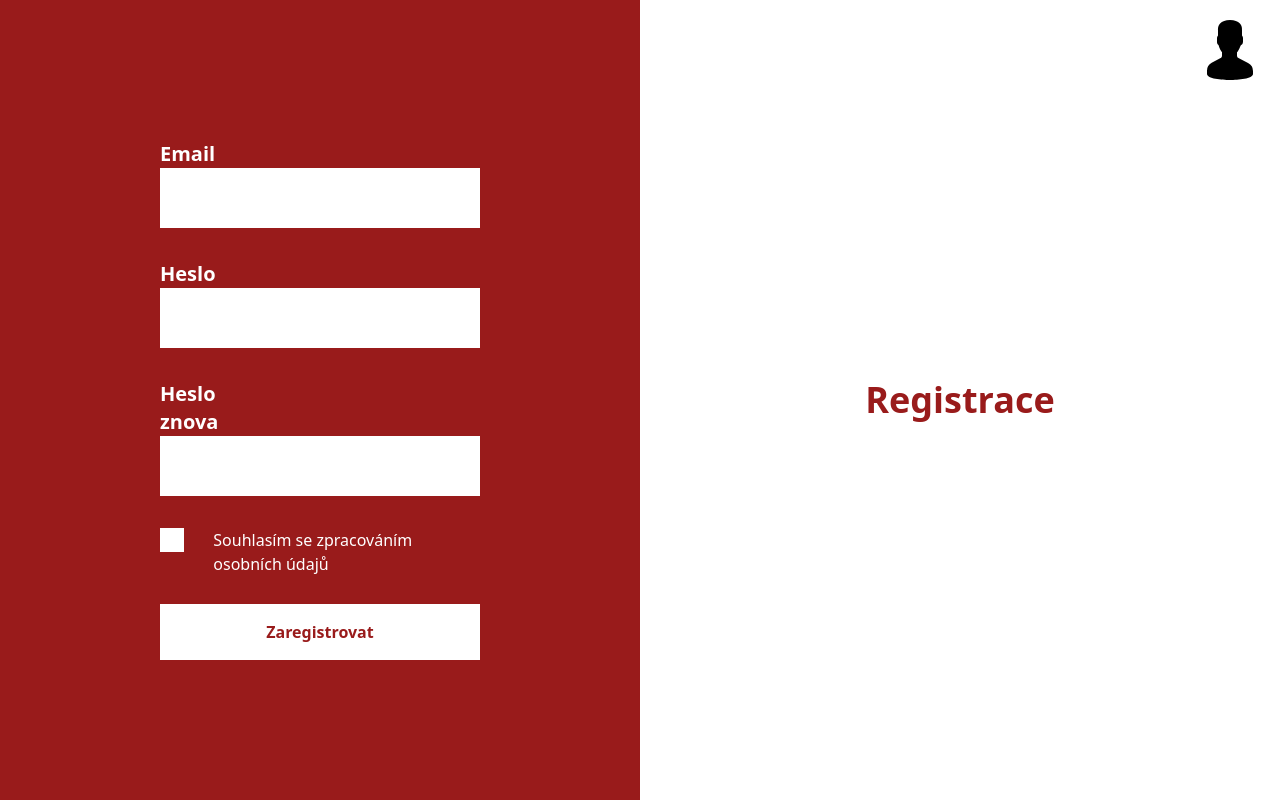
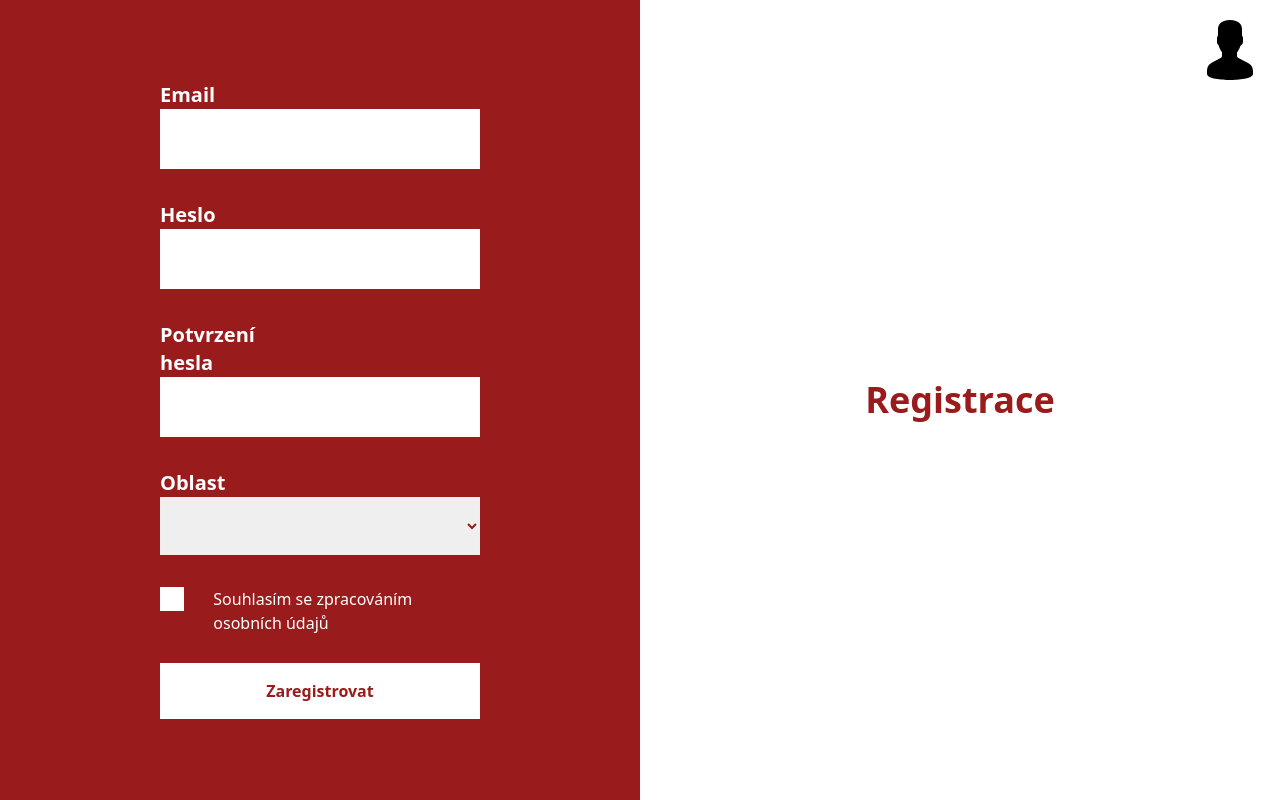
Before and after one commit to Jirihruska/prodam-co-mam-fe, a Vue app: page /registration-page in a window 1280 px wide. Built offline with nearby package versions, Linux system fonts and the light colour scheme; the HTML template or start-up script is replaced by a standard one; what simple-vue-validator would draw is missing.

Commit message:
doplnění o input (select) oblasti

```diff
--- a/src/components/registrationPage/RegistrationPage.vue
+++ b/src/components/registrationPage/RegistrationPage.vue
@@ -50,7 +50,7 @@
         <div class="container pb-8">
           <div class="text-left w-1/3">
             <label class="text-xl font-semibold select-none text-white"
-              >Heslo znova</label
+              >Potvrzení hesla</label
             >
           </div>
           <div class="centered text-center">
@@ -70,6 +70,46 @@
             />
           </div>
         </div>
+         <div class="container pb-8">
+          <div class="text-left w-1/3">
+            <label class="text-xl font-semibold select-none text-white"
+              >Oblast</label
+            >
+          </div>
+          <div class="centered text-center">
+            <select
+              type="select"
+              autocomplete="new-password"
+              v-model="selected"
+              class="
+                centered
+                focus:outline-none
+                text-lg
+                p-4
+                w-full
+                text-red-800
+              "
+              required>
+
+            <option>Hlavní město Praha</option>
+            <option>Jihočeský kraj</option>
+            <option>Jihomoravský kraj</option>
+            <option>Karlovarský kraj</option>
+            <option>Královehradecký kraj</option>
+            <option>Liberecký kraj</option>
+            <option>Moravskoslezský kraj</option>
+            <option>Olomoucký kraj</option>
+            <option>Pardubický kraj</option>
+            <option>Plzeňský kraj</option>
+            <option>Středočeský kraj</option>
+            <option>Ústecký kraj</option>
+            <option>Vysočina</option>
+            <option>Zlínský kraj</option>
+
+            </select>
+          </div>
+        </div>
+
         <Checkbox
           v-on:pass="passValue($event)"
           :labelStyles="'text-white'"
@@ -118,6 +158,7 @@ export default {
       email: "",
       password: "",
       password2: "",
+      selected: "",
       accepted: false,
     };
   },
@@ -166,6 +207,13 @@ export default {
         this.errors.invalid = true;
         this.errors.message = "Hesla se neshodují";
         return;
+
+      }
+      //If city is nor selected
+      if (this.selected === "" || undefined) {
+        this.errors.invalid = true;
+        this.errors.message = "Nebyla vybrána oblast!";
+        return;
       }
       // If GDPR is not accepted
       if (!this.accepted) {
```
Also changed, not shown: 1 other file (tests, documents, lock files or other folders).
